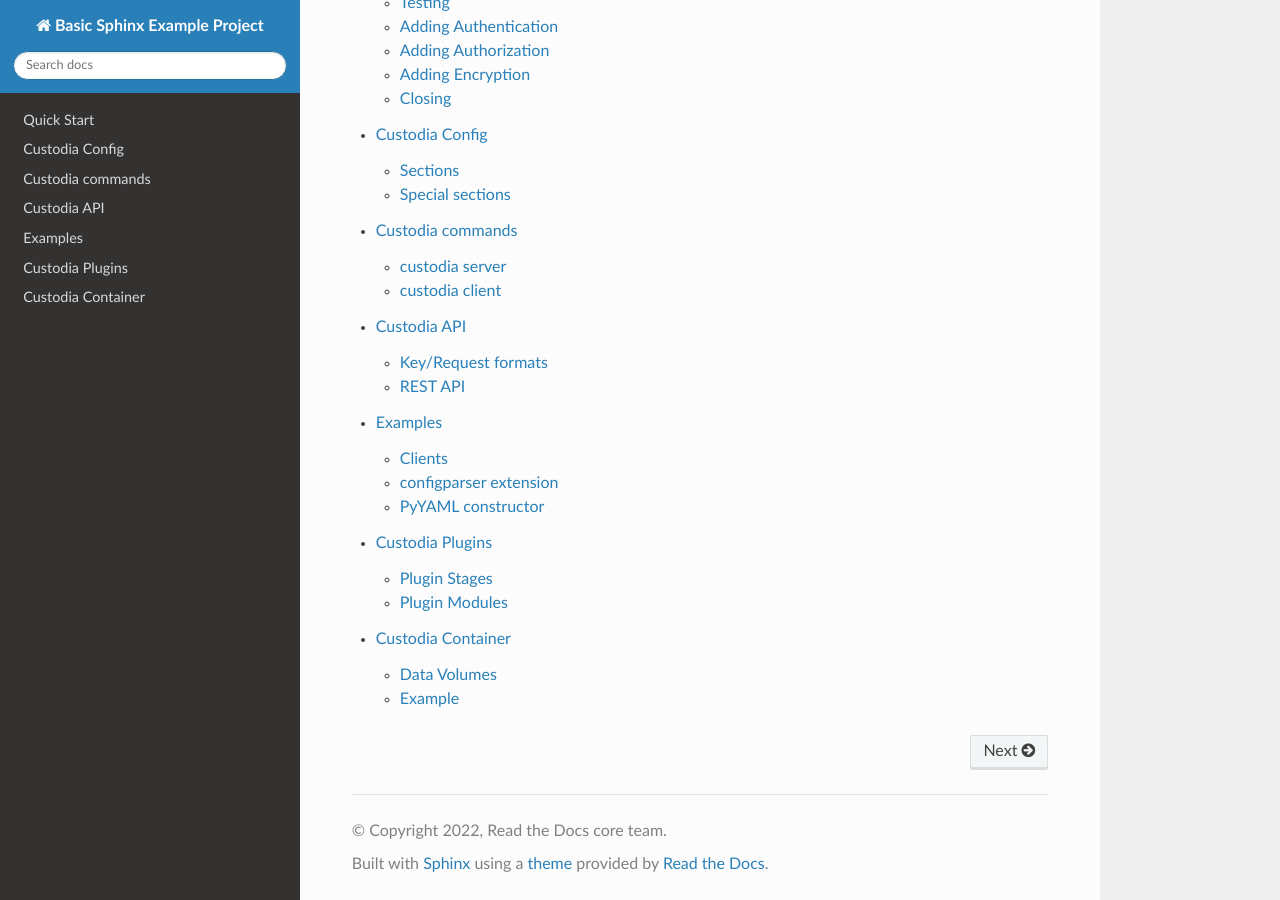
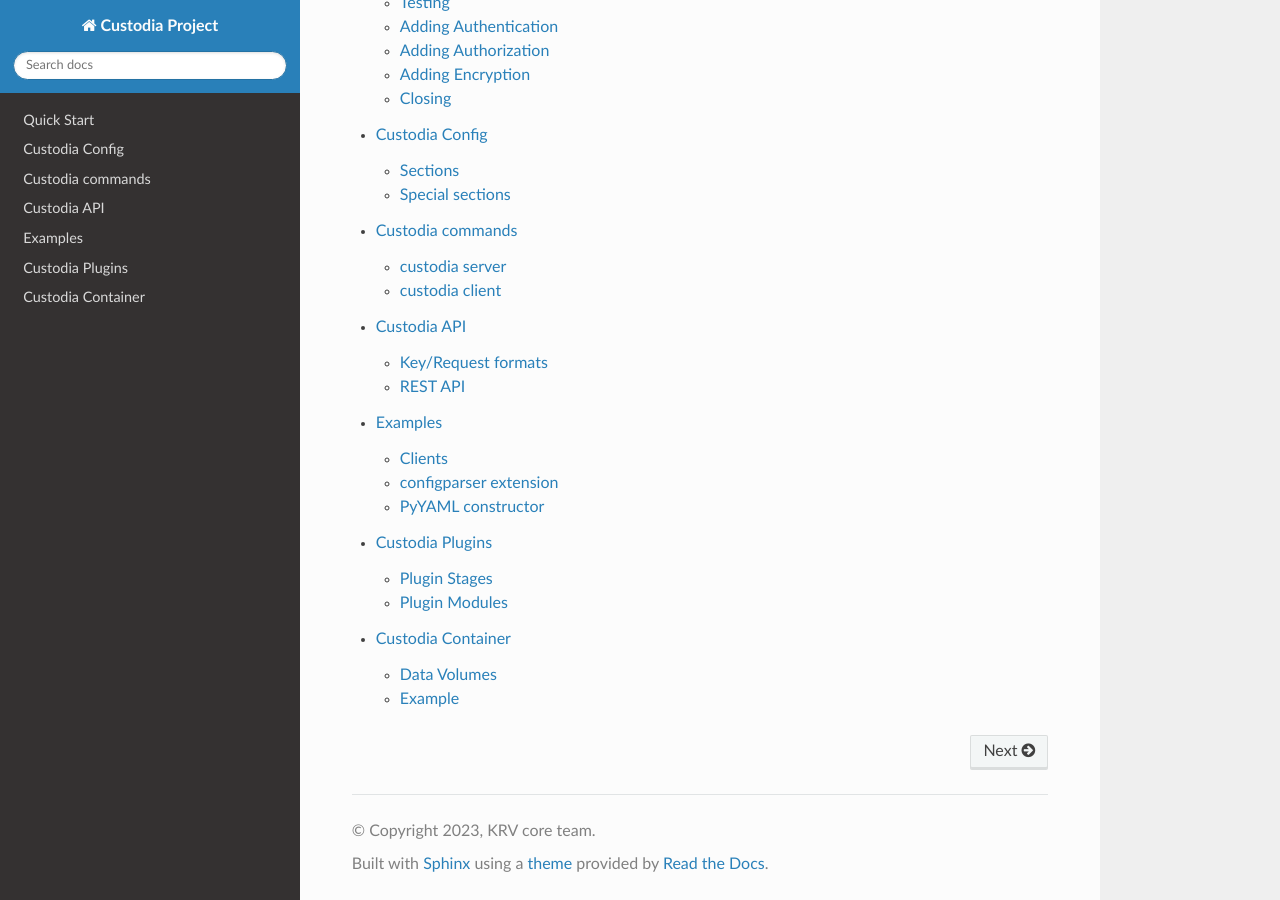
Before and after one commit to msubuh/custodia, a Sphinx documentation site: the page built from docs/index.rst, in a window 1280 px wide and 900 px high, scrolled down 1508 px. Built offline with Sphinx 7.4.7 and the Read the Docs theme 2.0.0, drawn with Linux system fonts in a browser that asks for light colours; pages that are not in the unit, such as notebooks, are missing from menus.

Commit message:
Update conf.py

```diff
--- a/docs/conf.py
+++ b/docs/conf.py
@@ -17,9 +17,9 @@
 
 # -- Project information -----------------------------------------------------
 
-project = "Basic Sphinx Example Project"
-copyright = "2022, Read the Docs core team"
-author = "Read the Docs core team"
+project = "Custodia Project"
+copyright = "2023, KRV core team"
+author = "KRV core team"
 
 
 # -- General configuration ---------------------------------------------------
```
